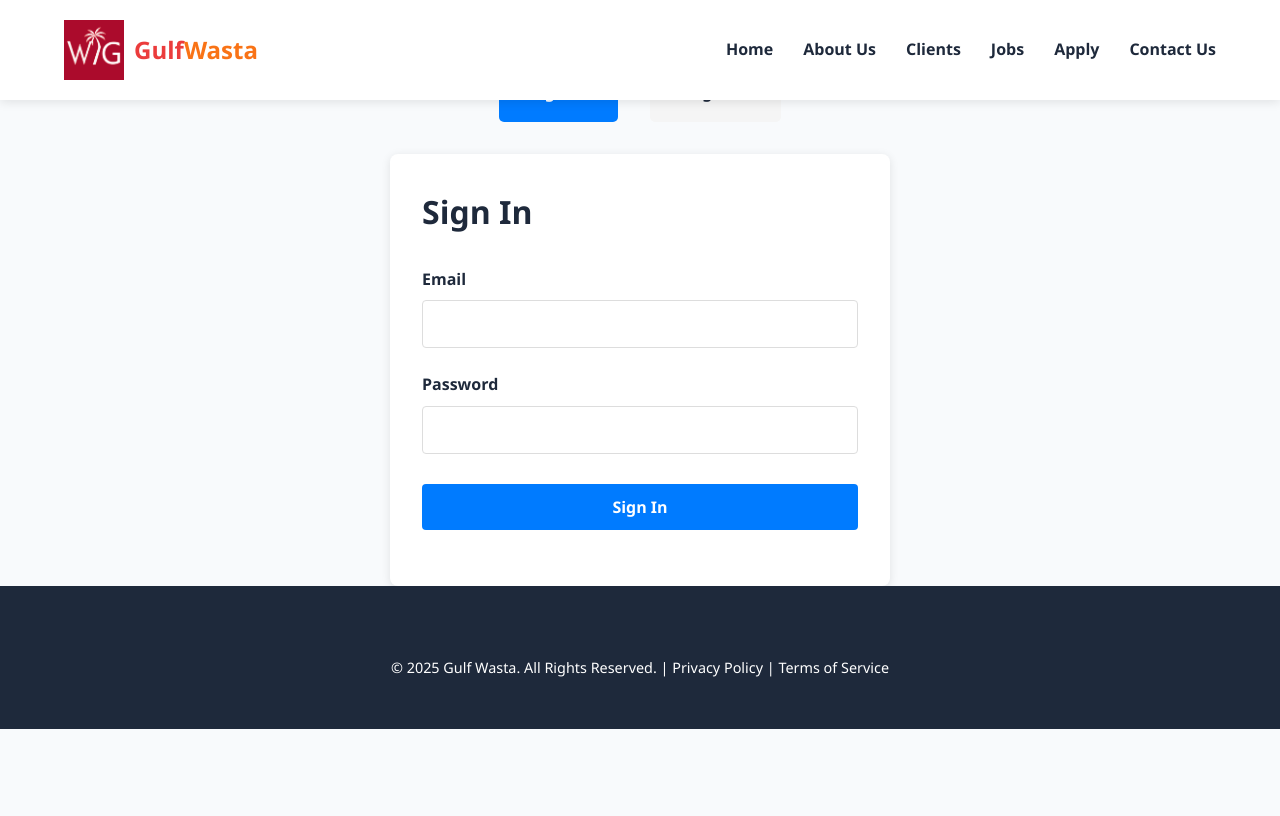
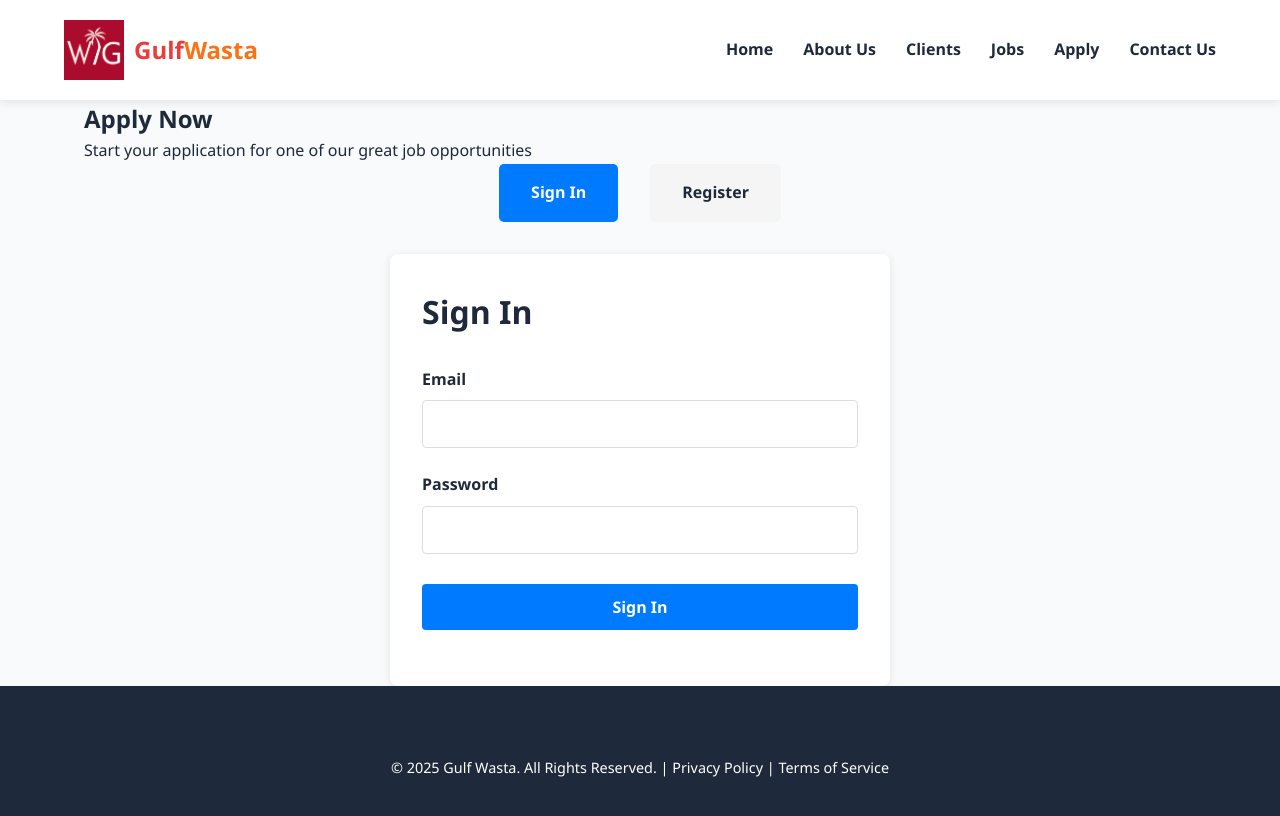
Before and after one commit to yashwant541/GulfWaasta, a plain HTML site: page apply.html in a window 1280 px wide. Drawn offline with nearby package versions, Linux system fonts and the light colour scheme.

Commit message:
Update apply.html

```diff
--- a/apply.html
+++ b/apply.html
@@ -130,7 +130,7 @@
     </header>
 
     <!-- Apply Hero -->
-    <section class="apply-hero">
+    <section class="apply-hero" style="padding-top: 100px;">
         <div class="container">
             <h2>Apply Now</h2>
             <p>Start your application for one of our great job opportunities</p>
```
